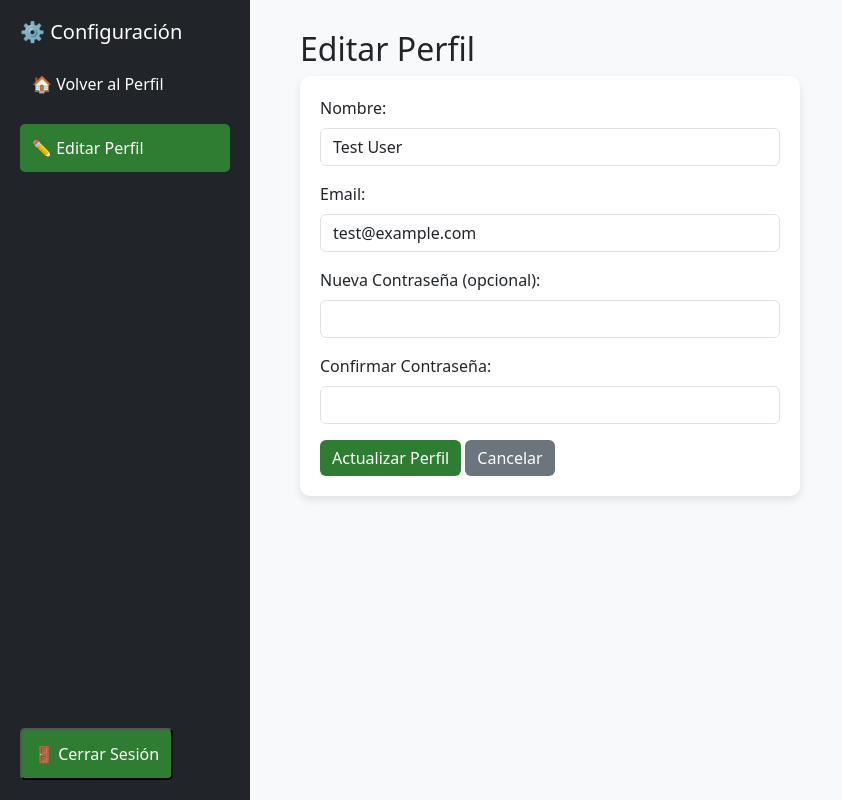
After one commit to Pythonjhon/administrador-, a Laravel app: page /profile/edit in a window 1280 px wide. The commit adds this page. Shown: the whole page, without its empty margins (0-842 px from the left). Run offline with Laravel 12, Linux system fonts and the light colour scheme; a user stored in the database is signed in; data comes from the database, SQL or seed files in the repository.

Commit message:
se actualizaron vistas

```diff
--- a/app/Http/Controllers/DashboardController.php
+++ b/app/Http/Controllers/DashboardController.php
@@ -1,9 +1,10 @@
 <?php
 
 namespace App\Http\Controllers;
-use Illuminate\Support\Facades\Auth;
 
 use Illuminate\Http\Request;
+use Illuminate\Support\Facades\Auth;
+use App\Models\User;
 
 class DashboardController extends Controller
 {
@@ -12,4 +13,51 @@ class DashboardController extends Controller
         $user = Auth::user();
         return view('auth.dashboard', compact('user'));
     }
+
+    public function edit()
+    {
+        $user = Auth::user();
+        return view('auth.edit-profile', compact('user'));
+    }
+
+    public function update(Request $request)
+    {
+        $user = User::find(Auth::id());
+
+        if (!$user) {
+            return redirect()->route('dashboard')->with('error', 'Usuario no encontrado.');
+        }
+
+        $request->validate([
+            'name' => 'required|string|max:255',
+            'email' => 'required|email|unique:users,email,' . $user->id,
+            'password' => 'nullable|min:6|confirmed',
+        ]);
+
+        $user->name = $request->name;
+        $user->email = $request->email;
+
+        if ($request->filled('password')) {
+            $user->password = bcrypt($request->password);
+        }
+
+        $user->save();
+
+        return redirect()->route('dashboard')->with('success', 'Perfil actualizado correctamente.');
+    }
+
+    public function destroy(Request $request)
+    {
+        $user = Auth::user();
+
+        if (!$user) {
+            return redirect()->route('dashboard')->with('error', 'Usuario no encontrado.');
+        }
+
+        Auth::logout(); // Cierra la sesión antes de eliminar la cuenta
+
+        User::where('id', $user->id)->delete(); // Se usa `where` para asegurarnos de que se ejecuta correctamente
+
+        return redirect()->route('welcome')->with('success', 'Cuenta eliminada correctamente.');
+    }
 }
--- /dev/null
+++ b/resources/views/auth/edit-profile.blade.php
@@ -0,0 +1,135 @@
+<!DOCTYPE html>
+<html lang="es">
+<head>
+    <meta charset="UTF-8">
+    <meta name="viewport" content="width=device-width, initial-scale=1.0">
+    <title>Editar Perfil</title>
+    <link rel="stylesheet" href="https://cdn.jsdelivr.net/npm/bootstrap@5.3.0/dist/css/bootstrap.min.css">
+    <style>
+        body {
+            display: flex;
+            min-height: 100vh;
+            background-color: #f8f9fa;
+        }
+        .sidebar {
+            width: 250px;
+            background: #212529;
+            color: white;
+            padding: 20px;
+            position: fixed;
+            height: 100%;
+            display: flex;
+            flex-direction: column;
+        }
+        .sidebar a {
+            color: white !important;
+            text-decoration: none;
+            display: block;
+            padding: 12px;
+            margin: 8px 0;
+            border-radius: 5px;
+            font-weight: 500;
+            transition: background-color 0.3s ease;
+        }
+        .sidebar a:hover, .sidebar .active {
+            background: #2e7d32;
+        }
+        .content {
+            margin-left: 270px;
+            flex-grow: 1;
+            padding: 30px;
+        }
+        .form-container {
+            background: white;
+            padding: 20px;
+            border-radius: 10px;
+            box-shadow: 0 4px 8px rgba(0, 0, 0, 0.1);
+            max-width: 500px;
+        }
+        .btn-primary {
+            background: #2e7d32;
+            border: none;
+            transition: background 0.3s ease;
+        }
+        .btn-primary:hover {
+            background: #19692c;
+        }
+        .btn-secondary {
+            background: #6c757d;
+            border: none;
+        }
+        .btn-secondary:hover {
+            background: #5a6268;
+        }
+
+        .logout-btn {
+            background: #2e7d32;
+            color: white;
+            text-align: center;
+            display: block;
+            padding: 12px;
+            margin-top: 10px;
+            border-radius: 5px;
+            font-weight: 500;
+            text-decoration: none;
+            transition: background 0.3s ease;
+        }
+        .logout-btn:hover {
+            background: #2e7d32;
+        }
+    </style>
+</head>
+<body>
+
+    <!-- Sidebar -->
+    <div class="sidebar">
+        <h5>⚙️ Configuración</h5>
+        <a href="{{ route('dashboard') }}">🏠 Volver al Perfil</a>
+        <a href="#" class="active">✏️ Editar Perfil</a>
+
+           <!-- Botón de cierre de sesión -->
+           <form action="{{ route('logout') }}" method="POST" class="mt-auto">
+            @csrf
+            <button type="submit" class="logout-btn">🚪 Cerrar Sesión</button>
+            </form>
+    </div>
+
+    <!-- Contenido Principal -->
+    <div class="content">
+        <h2>Editar Perfil</h2>
+
+        @if (session('success'))
+            <div class="alert alert-success">{{ session('success') }}</div>
+        @endif
+
+        <div class="form-container">
+            <form action="{{ route('profile.update') }}" method="POST">
+                @csrf
+                <div class="mb-3">
+                    <label class="form-label">Nombre:</label>
+                    <input type="text" name="name" class="form-control" value="{{ $user->name }}" required>
+                </div>
+
+                <div class="mb-3">
+                    <label class="form-label">Email:</label>
+                    <input type="email" name="email" class="form-control" value="{{ $user->email }}" required>
+                </div>
+
+                <div class="mb-3">
+                    <label class="form-label">Nueva Contraseña (opcional):</label>
+                    <input type="password" name="password" class="form-control">
+                </div>
+
+                <div class="mb-3">
+                    <label class="form-label">Confirmar Contraseña:</label>
+                    <input type="password" name="password_confirmation" class="form-control">
+                </div>
+
+                <button type="submit" class="btn btn-primary">Actualizar Perfil</button>
+                <a href="{{ route('dashboard') }}" class="btn btn-secondary">Cancelar</a>
+            </form>
+        </div>
+    </div>
+
+</body>
+</html>
--- a/routes/web.php
+++ b/routes/web.php
@@ -18,6 +18,13 @@ Route::get('/login', [AuthController::class, 'showLoginForm'])->name('login');
 Route::post('/login', [AuthController::class, 'login']);
 Route::post('/logout', [AuthController::class, 'logout'])->name('logout');
 
+Route::middleware('auth')->group(function () {
+    Route::get('/dashboard', [DashboardController::class, 'index'])->name('dashboard');
+    Route::get('/profile/edit', [DashboardController::class, 'edit'])->name('profile.edit');
+    Route::post('/profile/update', [DashboardController::class, 'update'])->name('profile.update');
+    Route::delete('/profile/delete', [DashboardController::class, 'destroy'])->name('profile.delete');
+});
+
 // Rutas para tareas
 Route::prefix('tasks')->group(function () {
     Route::get('/', [TaskController::class, 'index'])->name('tasks.index');
@@ -28,6 +35,4 @@ Route::prefix('tasks')->group(function () {
     Route::delete('/{task}', [TaskController::class, 'destroy'])->name('tasks.destroy');
     Route::put('/{task}/toggle', [TaskController::class, 'toggle'])->name('tasks.toggle');
 
-    Route::get('/dashboard', [DashboardController::class, 'index'])->name('dashboard')->middleware('auth');
-
 });
```
Also changed, not shown: resources/views/auth/dashboard.blade.php (+140 -4 lines).
